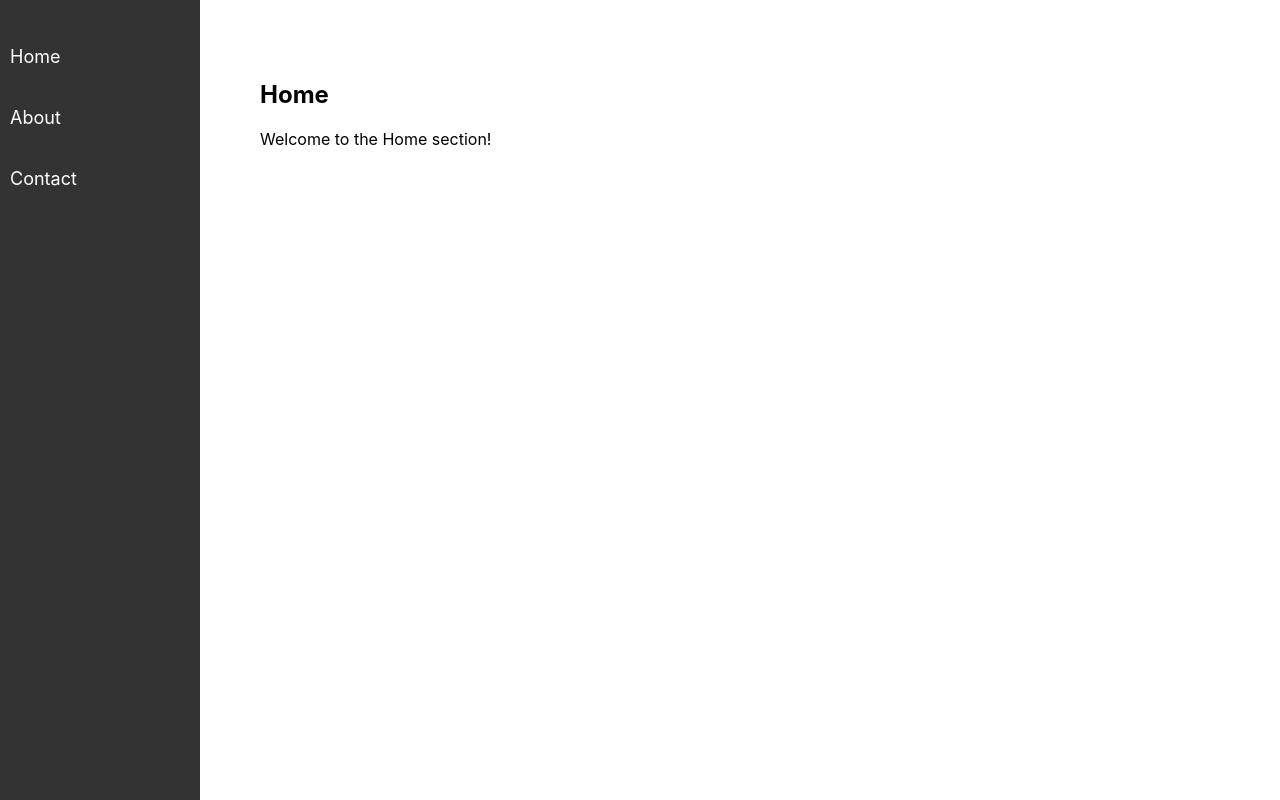
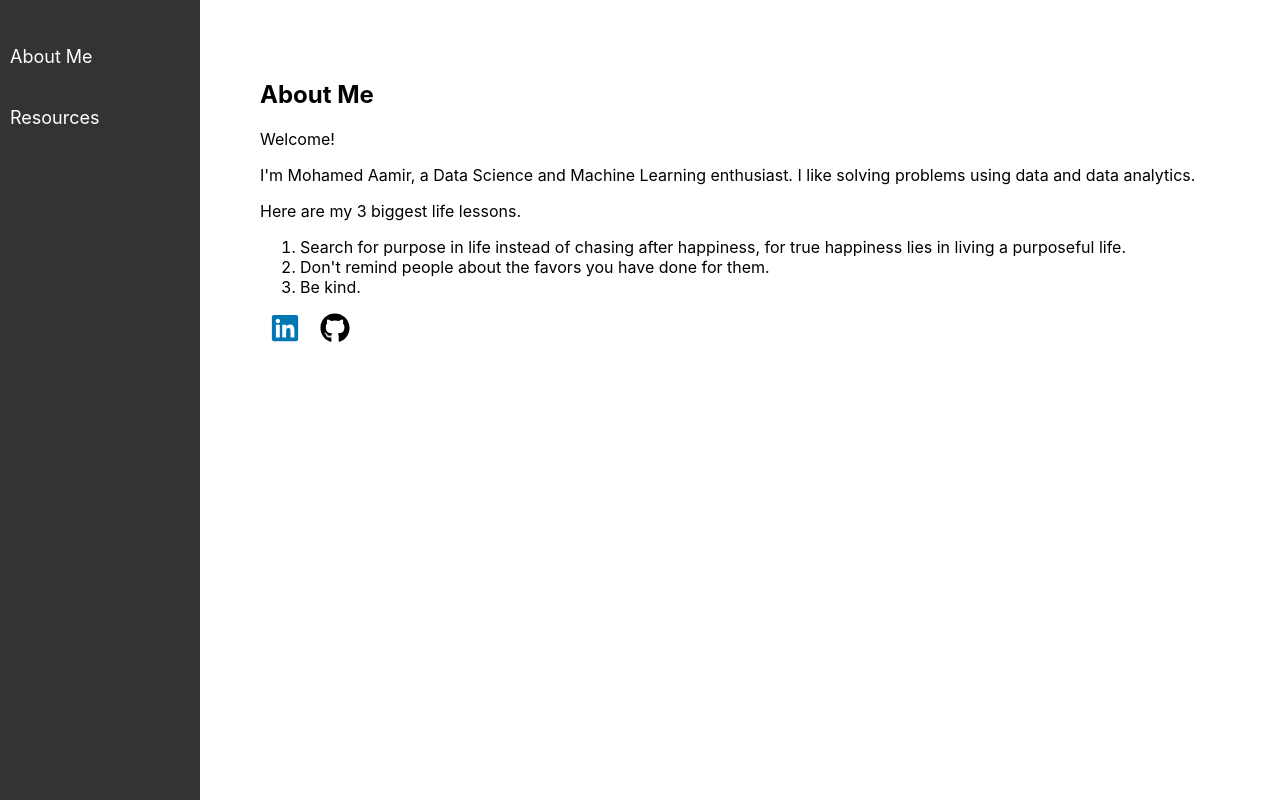
Before and after one commit to aamirmd/aamirmd.github.io, a React (Create React App) app: page / in a window 1280 px wide. Shown: the top 800 px of the page. Built offline with nearby package versions, Linux system fonts and the light colour scheme.

Commit message:
Added introduction

```diff
--- a/package.json
+++ b/package.json
@@ -7,6 +7,7 @@
     "cra-template": "1.2.0",
     "react": "^19.0.0",
     "react-dom": "^19.0.0",
+    "react-icons": "^5.4.0",
     "react-router-dom": "^6.28.1",
     "react-router-hash-link": "^2.4.3",
     "react-scripts": "5.0.1",
--- a/src/App.js
+++ b/src/App.js
@@ -10,19 +10,14 @@ function App() {
                 <Navbar />
                 <div style={styles.content}>
                     <Section
-                        id="home"
-                        title="Home"
-                        content="Welcome to the Home section!"
+                        id="about"
+                        title="About Me"
+                        content="This is about me"
                     />
                     <Section
-                        id="about"
-                        title="About"
-                        content="Here is the About section."
-                    />
-                    <Section
-                        id="contact"
-                        title="Contact"
-                        content="This is the Contact section."
+                        id="resources"
+                        title="Resources"
+                        content="These are resources"
                     />
                 </div>
             </div>
--- a/src/components/Navbar.js
+++ b/src/components/Navbar.js
@@ -6,18 +6,13 @@ function Navbar() {
         <div style={styles.navbar}>
             <ul style={styles.navList}>
                 <li style={styles.navItem}>
-                    <HashLink to="#home" style={styles.navLink}>
-                        Home
+                    <HashLink to="#about" style={styles.navLink}>
+                        About Me
                     </HashLink>
                 </li>
                 <li style={styles.navItem}>
-                    <HashLink to="#about" style={styles.navLink}>
-                        About
-                    </HashLink>
-                </li>
-                <li style={styles.navItem}>
-                    <HashLink to="#contact" style={styles.navLink}>
-                        Contact
+                    <HashLink to="#resources" style={styles.navLink}>
+                        Resources
                     </HashLink>
                 </li>
             </ul>
--- a/src/components/Section.js
+++ b/src/components/Section.js
@@ -1,10 +1,62 @@
 import React from "react";
+import { FaLinkedin, FaGithub } from "react-icons/fa";
+
+const data = {
+    about: (
+        <section>
+            <p>Welcome!</p>
+            <p>
+                I'm Mohamed Aamir, a Data Science and Machine Learning
+                enthusiast. I like solving problems using data and data
+                analytics.
+            </p>
+            <p>
+                Here are my 3 biggest life lessons.
+                <ol>
+                    <li>
+                        Search for purpose in life instead of chasing after
+                        happiness, for true happiness lies in living a
+                        purposeful life.
+                    </li>
+                    <li>
+                        Don't remind people about the favors you have done for
+                        them.
+                    </li>
+                    <li>Be kind.</li>
+                </ol>
+            </p>
+            <div className="social-links">
+                <span padding="30px" margin="30px">
+                    <a
+                        href="https://www.linkedin.com/in/mohamed-aamir"
+                        target="_blank"
+                        rel="noopener noreferrer"
+                        className="linkedin"
+                    >
+                        <FaLinkedin size={30} />
+                    </a>
+                </span>
+                <span padding="30px" margin="30px">
+                    <a
+                        href="https://github.com/aamirmd"
+                        target="_blank"
+                        rel="noopener noreferrer"
+                        className="github"
+                    >
+                        <FaGithub size={30} />
+                    </a>
+                </span>
+            </div>
+        </section>
+    ),
+    resources: <p>This is also a paragraph about resources</p>,
+};
 
 function Section({ id, title, content }) {
     return (
         <div id={id} style={styles.section}>
             <h2>{title}</h2>
-            <p>{content}</p>
+            <pre>{data[id]}</pre>
         </div>
     );
 }
--- a/src/index.css
+++ b/src/index.css
@@ -12,6 +12,33 @@ code {
     monospace;
 }
 
+pre {
+  font-family: -apple-system, BlinkMacSystemFont, 'Segoe UI', 'Roboto', 'Oxygen',
+  'Ubuntu', 'Cantarell', 'Fira Sans', 'Droid Sans', 'Helvetica Neue',
+  sans-serif;
+}
+
+.social-links a {
+  margin: 10px 10px;
+  text-decoration: none;
+}
+
+.social-links a.linkedin {
+  color: #0077b5;
+}
+
+.social-links a.github{
+  color: #000;
+}
+
+.social-links a:hover {
+  color: #0077b5;
+}
+
+.social-links svg {
+  transition: color 0.3s ease;
+}
+
 html {
   scroll-behavior: smooth;
 }
```
Also changed, not shown: 1 other file (tests, documents, lock files or other folders).
